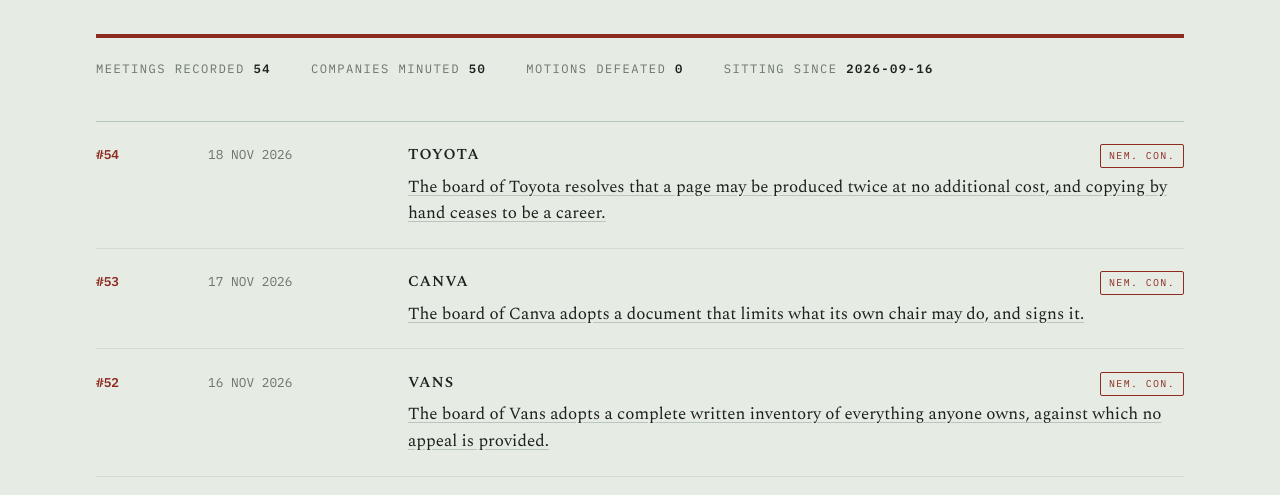
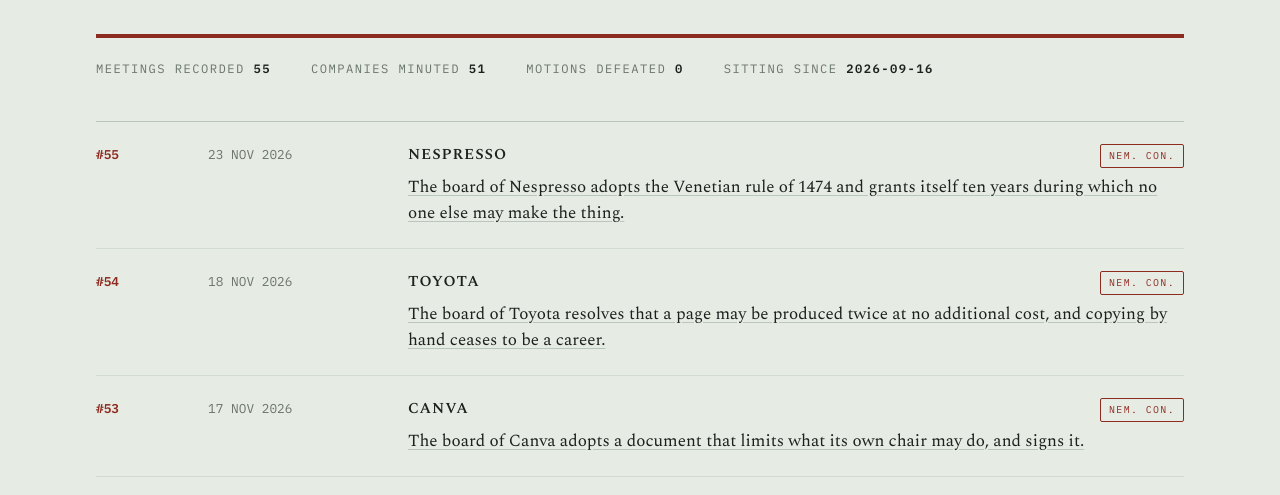
Before and after one commit to silerjakub-bit/theboardminutes-media, a plain HTML site: page index.html in a window 1280 px wide. Shown: the part 262-757 px from the top of the page. Drawn offline with nearby package versions, Linux system fonts and the light colour scheme.

Commit message:
media: index.html

```diff
--- a/index.html
+++ b/index.html
@@ -118,14 +118,21 @@ body {
     <p class="premise">Every day, the board of one real company formally adopts one historical decision. Minutes are published. Meeting numbers never reset.</p>
     <div class="rule-accent"></div>
     <div class="tally">
-      <span>Meetings recorded <b>54</b></span>
-      <span>Companies minuted <b>50</b></span>
+      <span>Meetings recorded <b>55</b></span>
+      <span>Companies minuted <b>51</b></span>
       <span>Motions defeated <b>0</b></span>
       <span>Sitting since <b>2026-09-16</b></span>
     </div>
   </header>
 
   <main class="register">
+      <div class="entry">
+        <div class="no">#55</div>
+        <div class="date">23 NOV 2026</div>
+        <div class="company">Nespresso</div>
+        <div class="status">Nem. con.</div>
+        <div class="motion"><a href="https://silerjakub-bit.github.io/theboardminutes-media/2026-11-23/board-of-directors/m055/post_tiktok.mp4" rel="noopener">The board of Nespresso adopts the Venetian rule of 1474 and grants itself ten years during which no one else may make the thing.</a></div>
+      </div>
       <div class="entry">
         <div class="no">#54</div>
         <div class="date">18 NOV 2026</div>
```
